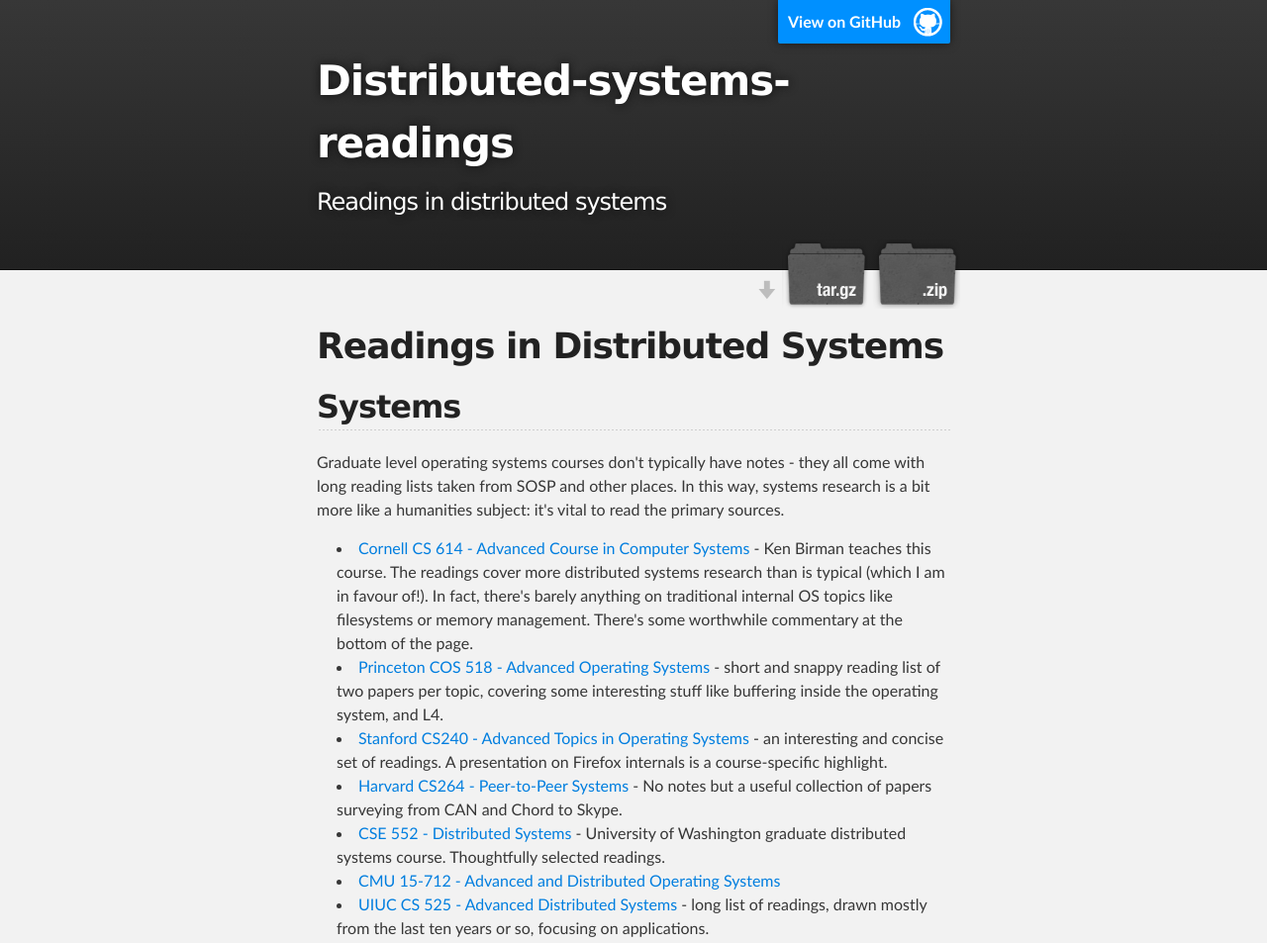
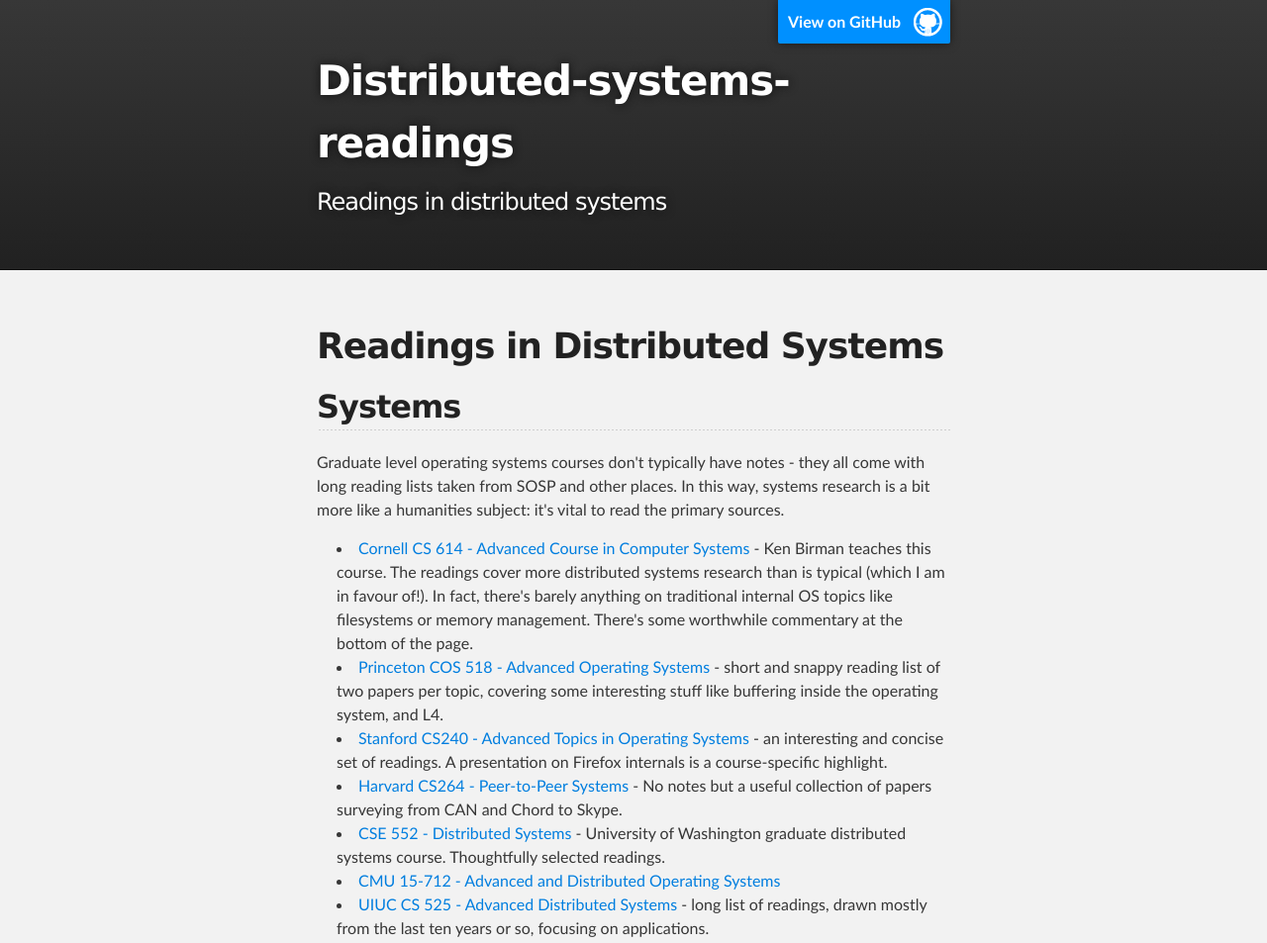
Before and after one commit to henryr/distributed-systems-readings, a plain HTML site: page index.html in a window 1280 px wide. Shown: the top 953 px of the page at 99% size. Drawn offline with Linux system fonts and the light colour scheme.

Commit message:
Remove download links

```diff
--- a/index.html
+++ b/index.html
@@ -20,11 +20,6 @@
 
           <h1 id="project_title">Distributed-systems-readings</h1>
           <h2 id="project_tagline">Readings in distributed systems</h2>
-
-            <section id="downloads">
-              <a class="zip_download_link" href="https://github.com/henryr/distributed-systems-readings/zipball/master">Download this project as a .zip file</a>
-              <a class="tar_download_link" href="https://github.com/henryr/distributed-systems-readings/tarball/master">Download this project as a tar.gz file</a>
-            </section>
         </header>
     </div>
 
```
